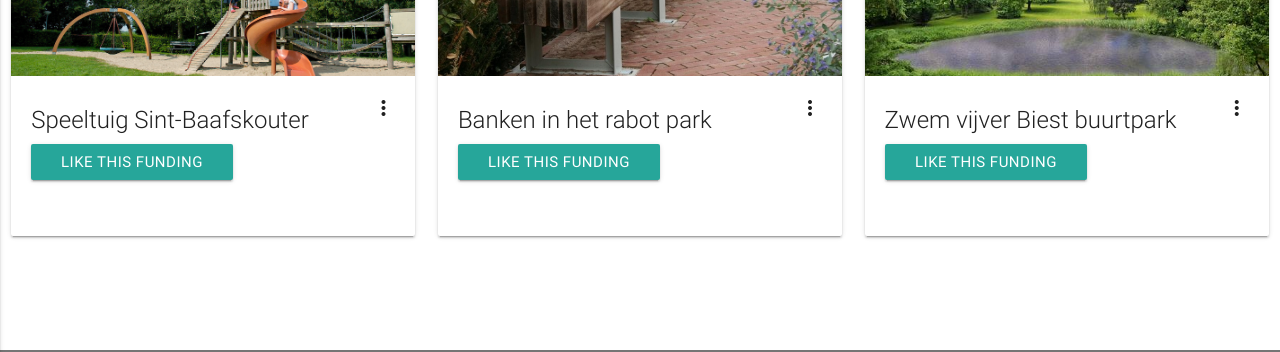
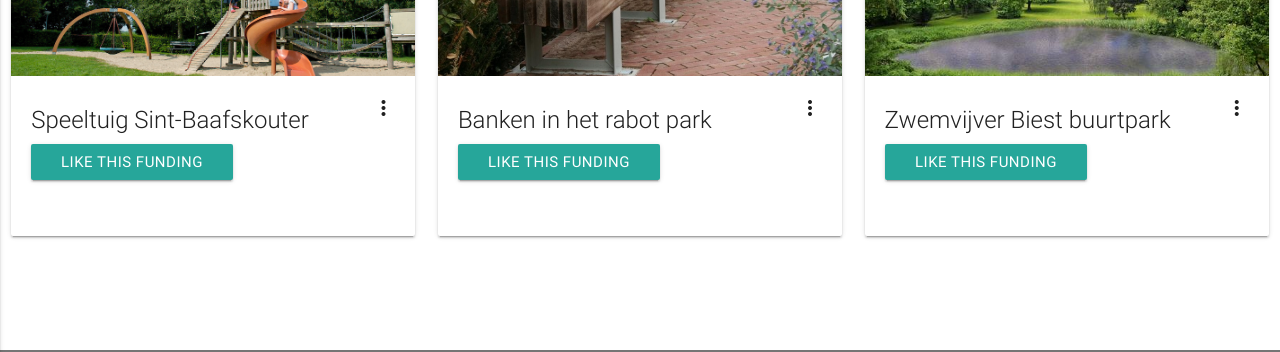
Before and after one commit to jonamoer/jonamoer.github.io, a Jekyll site: the page built from funding/index.html, in a window 1280 px wide. Shown: the part 323-675 px from the top of the page. Built offline with Jekyll 4.4.1, drawn with Linux system fonts in a browser that asks for light colours; nearby versions of some CDN libraries; comment, search, counter and statistics services are not loaded.

Commit message:
laatste aanpassing (denk ik)

```diff
--- a/funding/index.html
+++ b/funding/index.html
@@ -39,8 +39,8 @@
                     <div id="result2"></div>
                 </div>
                 <div class="card-reveal">
-                    <span class="card-title grey-text text-darken-4">Speeltuig Sint-Baafskouter<i class="material-icons right">close</i></span>
-                    <p>Dit project zou een nieuw speeltuig voorzien in het Sint-Baafskouterpark</p>
+                    <span class="card-title grey-text text-darken-4">Banken in het Rabotpark<i class="material-icons right">close</i></span>
+                    <p>Help mee investeren in mooie banken voor het Rabotpark</p>
                 </div>
             </div>
         </div>
@@ -51,13 +51,13 @@
                     <img class="activator" src="/images/vijver.jpg">
                 </div>
                 <div class="card-content">
-                    <span class="card-title activator grey-text text-darken-4">Zwem vijver Biest buurtpark<i class="material-icons right">more_vert</i></span>
+                    <span class="card-title activator grey-text text-darken-4">Zwemvijver Biest buurtpark<i class="material-icons right">more_vert</i></span>
                     <p><button onclick="clickCounter3()" type="button" class="btn waves-effect waves-light">Like this funding</button></p>
                     <div id="result3"></div>
                 </div>
                 <div class="card-reveal">
-                    <span class="card-title grey-text text-darken-4">Speeltuig Sint-Baafskouter<i class="material-icons right">close</i></span>
-                    <p>Dit project zou een nieuw speeltuig voorzien in het Sint-Baafskouterpark</p>
+                    <span class="card-title grey-text text-darken-4">Zwemvijver Biest buurtpark<i class="material-icons right">close</i></span>
+                    <p>Laat kinderen lekker genieten in het Biest buurtpark. Zo kunnen ze zich verfrissen op een hete zomerdag</p>
                 </div>
             </div>
         </div>
```
Also changed, not shown: index.md (+1 -1 lines).
